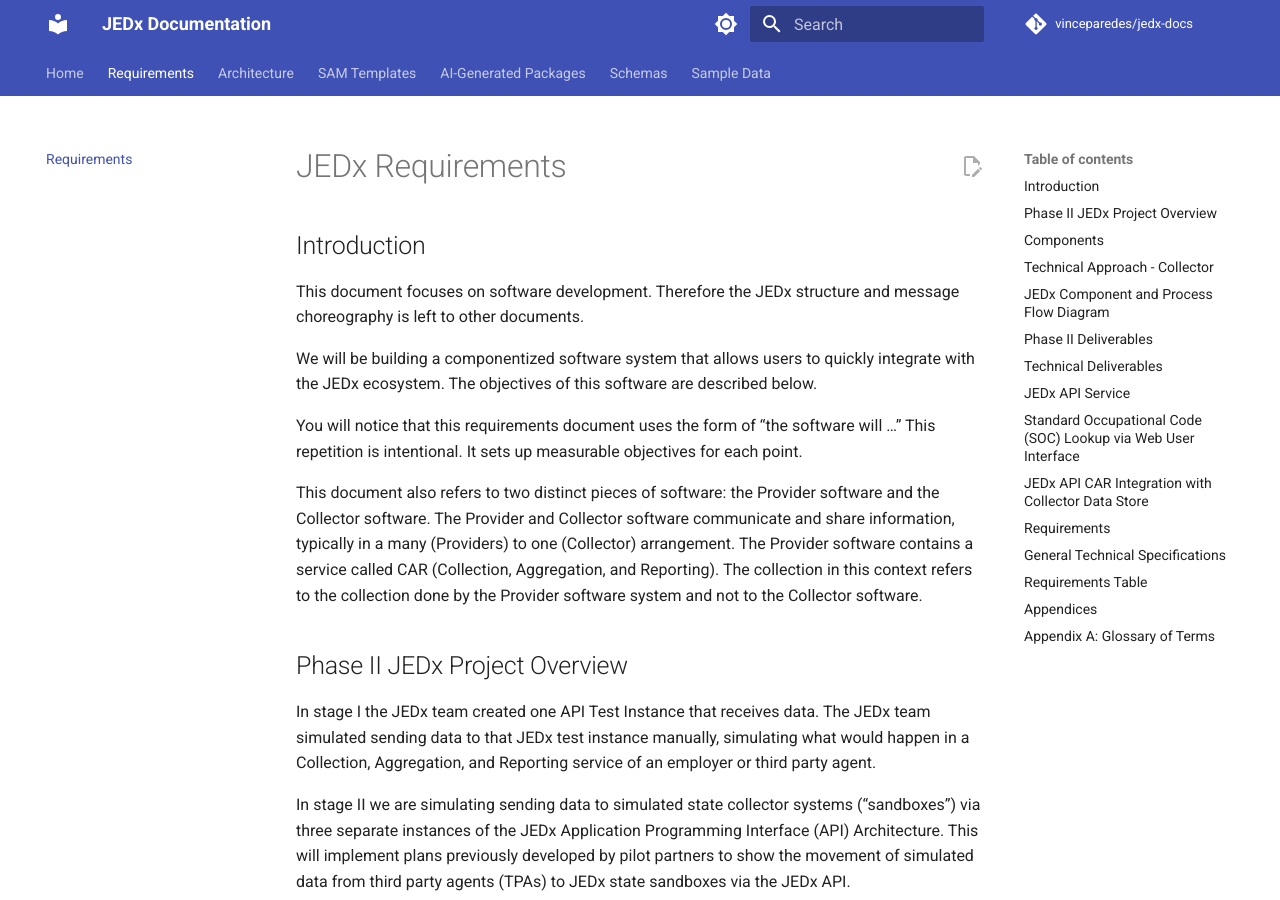
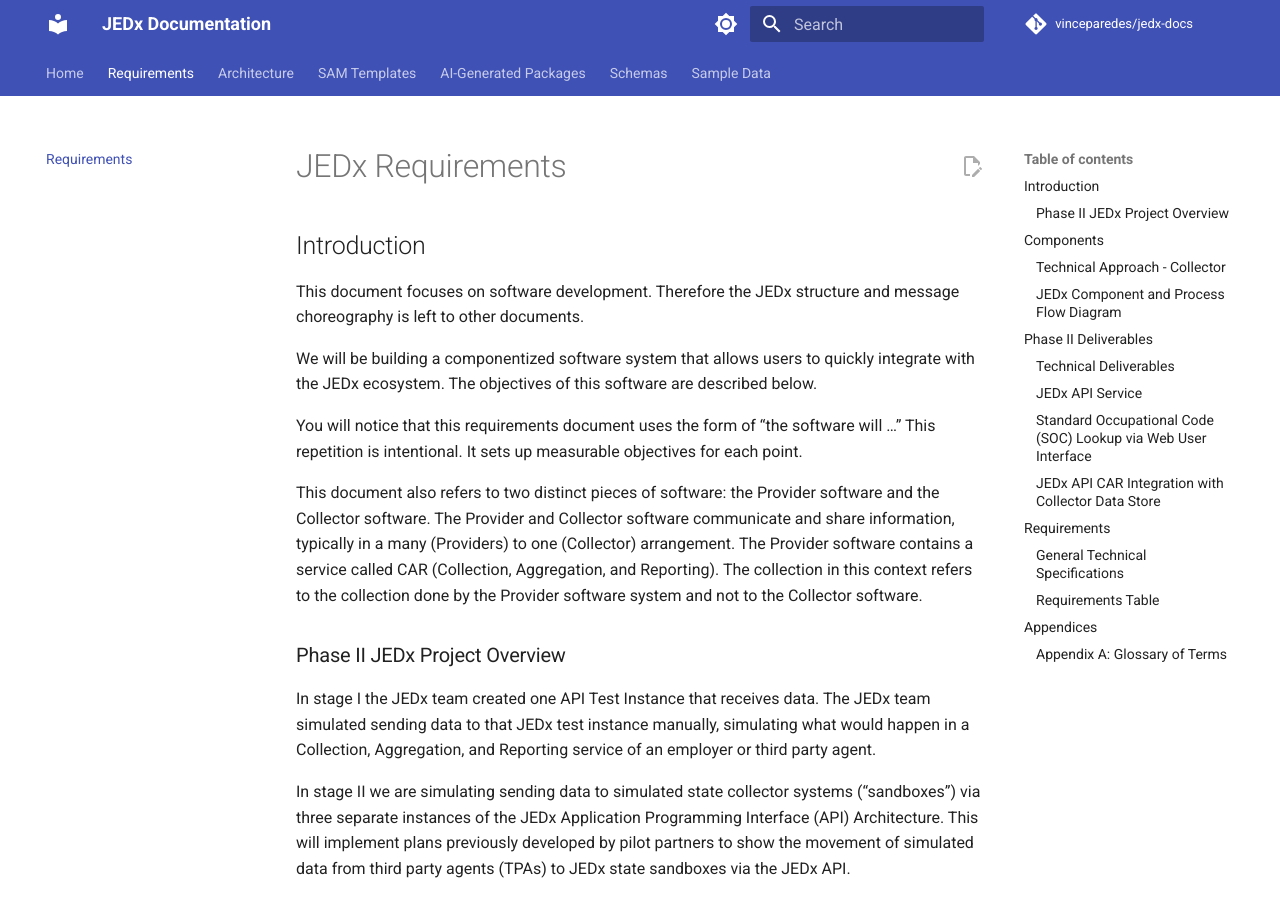
Before and after one commit to vinceparedes/jedx-docs, an MkDocs documentation site: the page built from docs/requirements.md, in a window 1280 px wide and 900 px high. Built offline with MkDocs 1.6.1 and Material for MkDocs 9.7.7, drawn with Linux system fonts in a browser that asks for light colours; comment, search, counter and statistics services are not loaded.

Commit message:
Refresh docs from source

```diff
--- a/docs/requirements.md
+++ b/docs/requirements.md
@@ -10,7 +10,7 @@ You will notice that this requirements document uses the form of “the software
 
 This document also refers to two distinct pieces of software: the Provider software and the Collector software. The Provider and Collector software communicate and share information, typically in a many (Providers) to one (Collector) arrangement. The Provider software contains a service called CAR (Collection, Aggregation, and Reporting). The collection in this context refers to the collection done by the Provider software system and not to the Collector software.
 
-## Phase II JEDx Project Overview
+### Phase II JEDx Project Overview
 
 In stage I the JEDx team created one API Test Instance that receives data. The JEDx team simulated sending data to that JEDx test instance manually, simulating what would happen in a Collection, Aggregation, and Reporting service of an employer or third party agent.
 
@@ -56,15 +56,15 @@ These diagrams provide a high-level view of how packages move through each major
 
 Figure 2. Cross-Functional Flow: Provider Sends Package to Collector
 
-![](assets/images/requirements/media/image5.png){ width="616" }
+![](assets/images/requirements/media/image2.png){ width="616" }
 
 Figure 3. Cross-Functional Flow: Collector Receives Package from Provider
 
-![](assets/images/requirements/media/image6.png){ width="582" }
+![](assets/images/requirements/media/image3.png){ width="582" }
 
 <span id="_heading=h.bjdq6inqds9" class="anchor"></span>
 
-## Technical Approach - Collector
+### Technical Approach - Collector
 
 Each instance of the modular JEDx data collector subsystem will work independently, receiving data via the JEDx API, performing basic validation, sending initial acceptance or rejection responses to the data provider, and storing the data objects with metadata about the submission and status of the data objects.
 
@@ -72,15 +72,15 @@ The data pipeline/data management subsystem (planned to be handled by the Bright
 
 Any change, such as adding SOC codes, made by the data management subsystem would trigger a function that would post those updates back to the data Provider. (In the stage 2 test the data Provider function may be handled by the Simulated CAR Service.)
 
-## JEDx Component and Process Flow Diagram
+### JEDx Component and Process Flow Diagram
 
 Figure 4: JEDx Adapter Process Flow - Provider to Collector
 
-![](assets/images/requirements/media/image3.jpg){ width="468" }
+![](assets/images/requirements/media/image4.jpg){ width="468" }
 
 ## Phase II Deliverables
 
-## Technical Deliverables
+### Technical Deliverables
 
 1.  Redeployable (via AWS SAM) JEDx API Implementation
 
@@ -88,7 +88,7 @@ Figure 4: JEDx Adapter Process Flow - Provider to Collector
 
 3.  Redeployable Agent to monitor data changes and post updated objects to the data provider source system via the JEDx API. e.g. If the state adds SOC codes the system would post that update with provenance metadata back to the source.
 
-## JEDx API Service
+### JEDx API Service
 
 1.  JEDx API CAR Integration with Collection Data Store. Modular redeployable instance of the JEDx API with Collection Data Store that can collect data in the stage 2 pilots for Arkansas, South Carolina and a multi state instance, including:
 
@@ -106,7 +106,7 @@ Figure 4: JEDx Adapter Process Flow - Provider to Collector
 
 3.  Support for Brighthive in implementing upstream ETL to the BLS sandbox according to the model developed with pilot partners
 
-## Standard Occupational Code (SOC) Lookup via Web User Interface
+### Standard Occupational Code (SOC) Lookup via Web User Interface
 
 *Develop a web interface and back-end integration with the RIPL SOCkit API that demonstrates e-submission lookup and the addition of SOC codes to the CAR Service simulated Job object data. This includes the following tasks:*
 
@@ -136,13 +136,13 @@ In both cases, the “Producer” and “Consumer” roles shown in the diagrams
 
 Figure 5: Autocoding Before Submission Workflow
 
-![](assets/images/requirements/media/image4.png){ width="624" }
+![](assets/images/requirements/media/image5.png){ width="624" }
 
 Figure 6: Autocoding After Submission (Round Trip) Workflow
 
-![](assets/images/requirements/media/image2.png){ width="624" }
+![](assets/images/requirements/media/image6.png){ width="624" }
 
-## JEDx API CAR Integration with Collector Data Store
+### JEDx API CAR Integration with Collector Data Store
 
 *In coordination with the larger QIP team, develop a modular redeployable instance of the JEDx API and support its use by Brighthive. This includes the following tasks:*
 
@@ -172,7 +172,7 @@ Figure 6: Autocoding After Submission (Round Trip) Workflow
 
 - The software will expose/utilize REST-style endpoints. It will conform to REST conventions. In addition, the transport mechanism for messages will be as specified in the SIF \[version\] infrastructure document \[link\] also known as the JEDx API
 
-## General Technical Specifications
+### General Technical Specifications
 
 1.  AWS implementation using the serverless approach.
 
@@ -208,7 +208,7 @@ The application will use Amazon Web Services (AWS) to instantiate the software.
 
 - AWS API Gateway
 
-## Requirements Table
+### Requirements Table
 
 This is an initial pass at requirements. Others will be added during the process of specifying and developing the software. Each item description in the list below can be assumed to be prepended with “the software will …”
 
@@ -243,7 +243,7 @@ This is an initial pass at requirements. Others will be added during the process
 
 ## Appendices
 
-## Appendix A: Glossary of Terms
+### Appendix A: Glossary of Terms
 
 **BLS** - Bureau of Labor Statistics
 
@@ -268,3 +268,5 @@ This is an initial pass at requirements. Others will be added during the process
 **TPA** - Third Party Agent
 
 **Workspace** - Operationally, a US-state-based aspect of the Collector software that makes each state opaque to the others but runs in the same process space. All data will be physically separate. Also referred to as a sandbox.
+
+------------------------------------------------------------------------
```
Also changed, not shown: docs/assets/images/requirements/media/image2.png, docs/assets/images/requirements/media/image3.png (added), docs/assets/images/requirements/media/image4.jpg (renamed from docs/assets/images/requirements/media/image3.jpg), docs/assets/images/requirements/media/image4.png (deleted), docs/assets/images/requirements/media/image5.png, docs/assets/images/requirements/media/image6.png, 1 other file.
